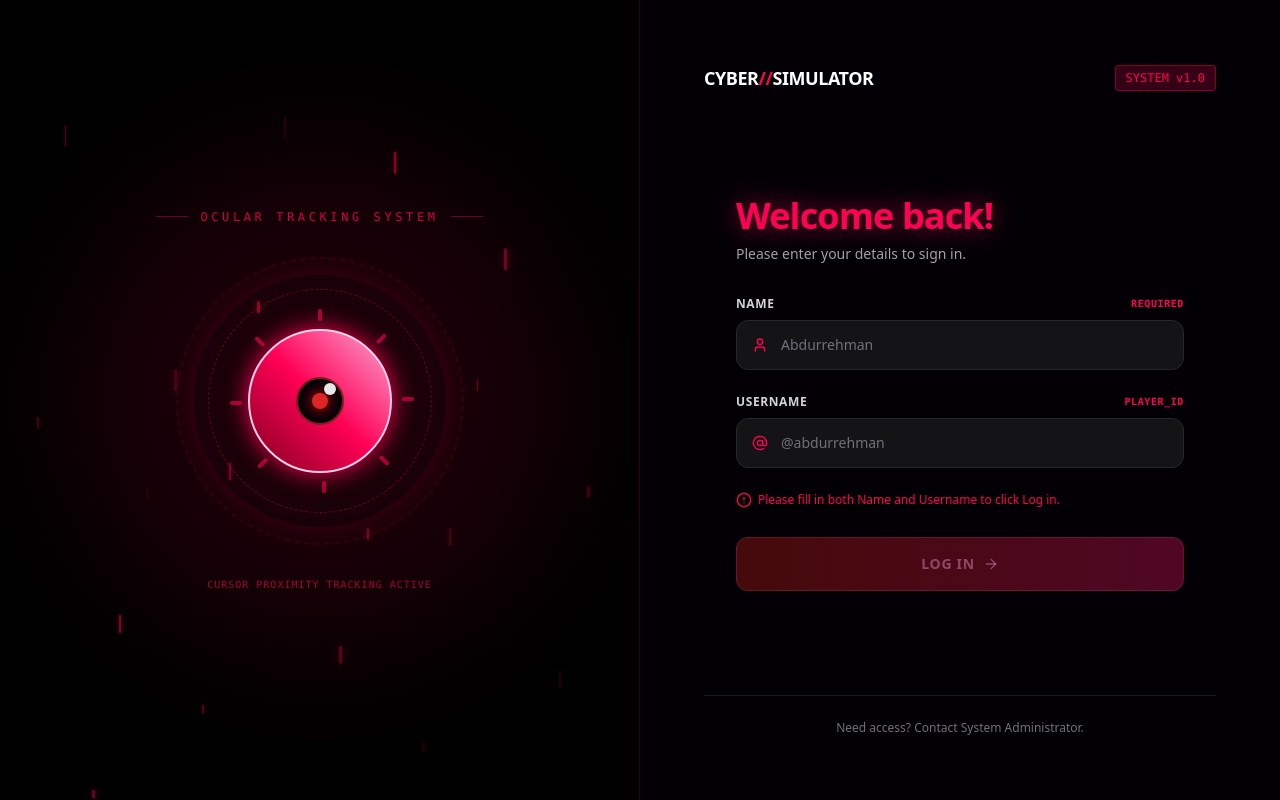
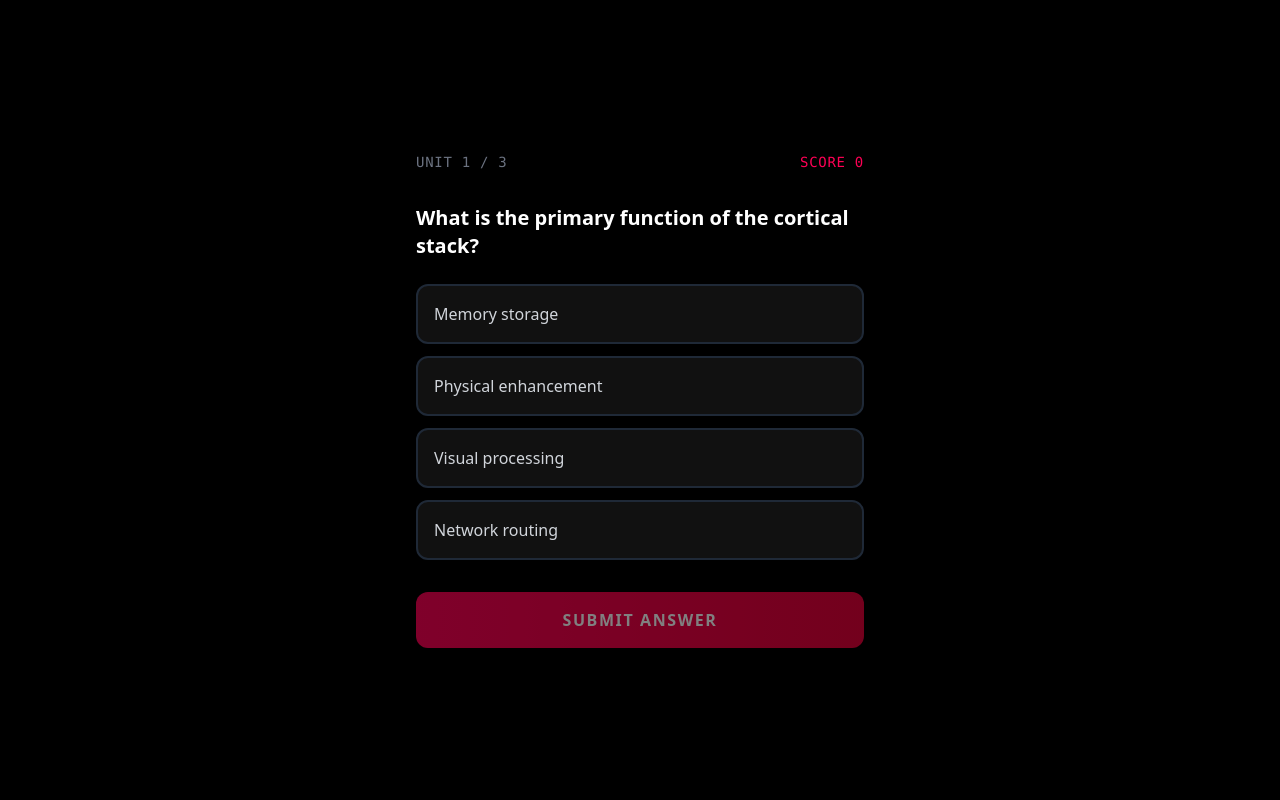
Before and after one commit to muhammadrehan589/CYBER-EMULATOR, a Next.js app: page / in a window 1280 px wide. Built offline with nearby package versions, Linux system fonts and the light colour scheme.

Commit message:
Mounted Quiz Engine to the main application view

```diff
--- a/src/app/page.tsx
+++ b/src/app/page.tsx
@@ -1,32 +1,12 @@
 'use client';
 
-import React, { useState } from 'react';
-import { OcularScanner } from '@/components/auth/OcularScanner';
-import { AuthForm } from '@/components/auth/AuthForm';
+import React from 'react';
+import QuizEngine from '@/components/quiz/QuizEngine';
 
-export default function CyberSimulatorAuthPage() {
-  // Hoisted shared state — bridges OcularScanner eye reaction to AuthForm input focus
-  const [isTyping, setIsTyping] = useState(false);
-  const [isAdminTrapdoor, setIsAdminTrapdoor] = useState(false);
-
+export default function Home() {
   return (
-    <div className="h-screen w-screen flex flex-col lg:flex-row overflow-hidden font-sans select-none bg-black text-white">
-      {/* LEFT PANEL: Large mechanical eyeball with proximity glow & biometric scan */}
-      <div className="lg:w-1/2 h-full">
-        <OcularScanner
-          isTyping={isTyping}
-          isAdminTrapdoor={isAdminTrapdoor}
-        />
-      </div>
-
-      {/* RIGHT PANEL: Dark glassmorphism auth form & admin trapdoor */}
-      <div className="lg:w-1/2 h-full">
-        <AuthForm
-          setIsInputFocused={setIsTyping}
-          isAdminTrapdoor={isAdminTrapdoor}
-          setIsAdminTrapdoor={setIsAdminTrapdoor}
-        />
-      </div>
+    <div className="h-screen w-screen bg-black text-white font-sans overflow-hidden">
+      <QuizEngine />
     </div>
   );
 }
```
